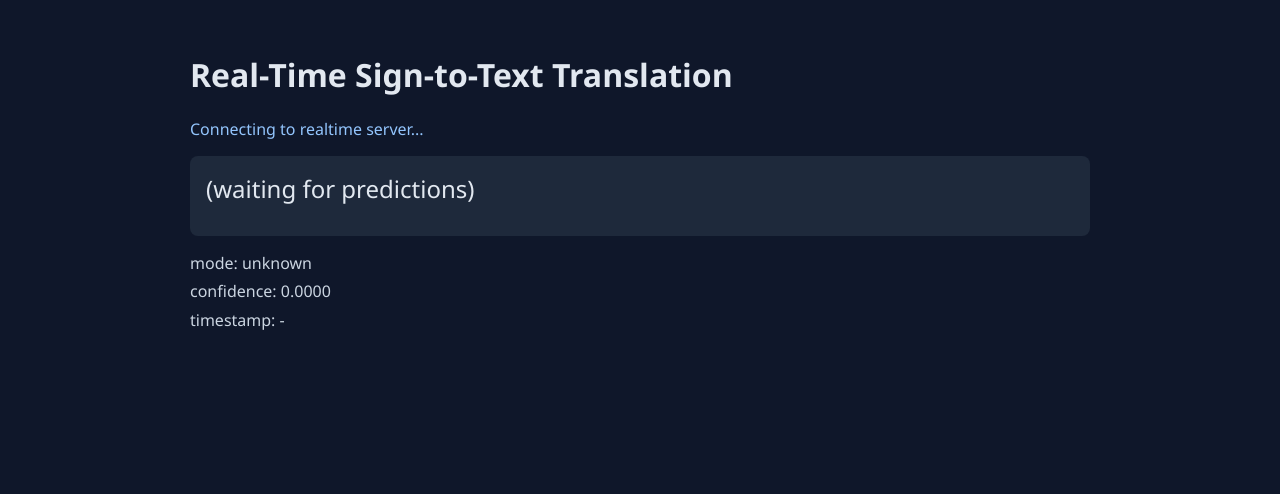
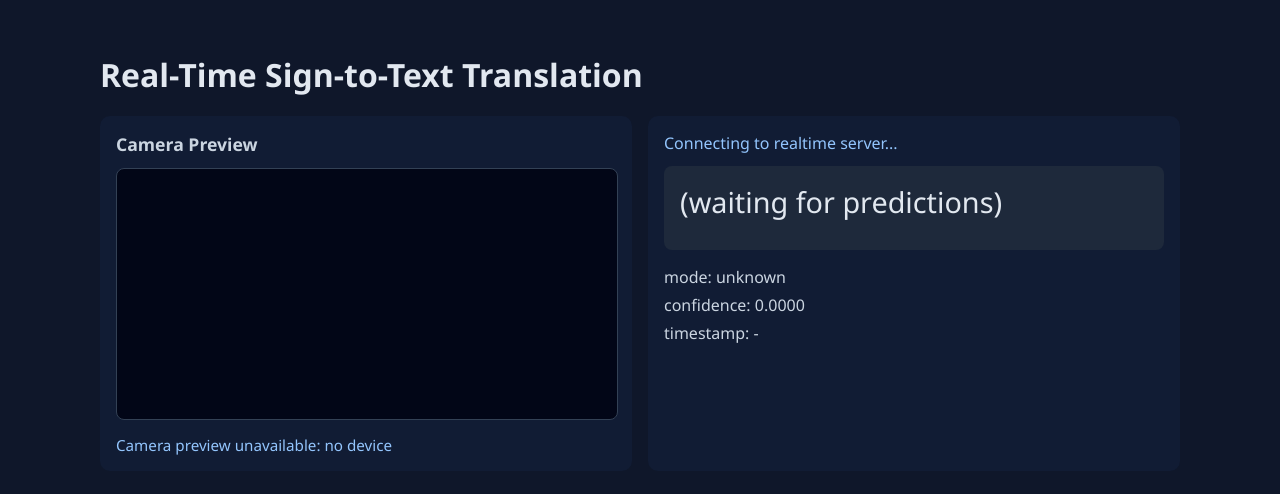
Before and after one commit to Rajithteja04/sign-language-project, a Flask app: page / in a window 1280 px wide. Shown: the top 494 px of the page. Run offline with Flask 3, Linux system fonts and the light colour scheme; some libraries are stand-ins or nearby versions.

Commit message:
Add realtime stabilization, confidence gating, and browser preview updates

```diff
--- a/app/app.py
+++ b/app/app.py
@@ -51,6 +51,8 @@ def _load_runtime_settings() -> dict:
         "camera_index": int(env_or_cfg("CAMERA_INDEX", "camera_index", 0)),
         "emit_interval_ms": int(env_or_cfg("EMIT_INTERVAL_MS", "emit_interval_ms", 1000)),
         "use_mock_inference": _is_true(env_or_cfg("USE_MOCK_INFERENCE", "use_mock_inference", True)),
+        "min_confidence": float(env_or_cfg("MIN_PRED_CONFIDENCE", "min_pred_confidence", 0.30)),
+        "stability_frames": int(env_or_cfg("STABILITY_FRAMES", "stability_frames", 3)),
         "weights": str(env_or_cfg("LSTM_WEIGHTS", "lstm_weights_path", "artifacts/lstm_best.pt")),
         "labels": str(env_or_cfg("LSTM_LABELS", "labels_path", "artifacts/label_to_id.json")),
         "meta": str(env_or_cfg("LSTM_META", "meta_path", "artifacts/lstm_meta.json")),
@@ -153,6 +155,11 @@ def _capture_loop() -> None:
     seq_len = int(model_bundle["seq_len"]) if model_bundle else 30
     seq_buffer: deque[np.ndarray] = deque(maxlen=seq_len)
     emit_seconds = max(settings["emit_interval_ms"], 200) / 1000.0
+    min_confidence = max(0.0, min(1.0, float(settings.get("min_confidence", 0.30))))
+    stability_frames = max(1, int(settings.get("stability_frames", 3)))
+    candidate_label = None
+    candidate_count = 0
+    stable_label = None
 
     try:
         while True:
@@ -191,8 +198,40 @@ def _capture_loop() -> None:
                         pred_id = int(torch.argmax(probs, dim=1).item())
                         confidence = float(probs[0, pred_id].item())
                     raw_text = model_bundle["id_to_label"].get(pred_id, "UNKNOWN")
-                    corrected = text_corrector.correct(raw_text)
-                    payload = _build_payload(mode="real", text=corrected, confidence=confidence, raw_text=raw_text)
+                    if confidence < min_confidence:
+                        candidate_label = None
+                        candidate_count = 0
+                        payload = _build_payload(
+                            mode="real",
+                            text="No confident sign",
+                            confidence=confidence,
+                            raw_text=raw_text,
+                        )
+                    else:
+                        if raw_text == candidate_label:
+                            candidate_count += 1
+                        else:
+                            candidate_label = raw_text
+                            candidate_count = 1
+
+                        if candidate_count >= stability_frames:
+                            stable_label = raw_text
+
+                        if stable_label is None:
+                            payload = _build_payload(
+                                mode="real",
+                                text="Stabilizing gesture...",
+                                confidence=confidence,
+                                raw_text=raw_text,
+                            )
+                        else:
+                            corrected = text_corrector.correct(stable_label)
+                            payload = _build_payload(
+                                mode="real",
+                                text=corrected,
+                                confidence=confidence,
+                                raw_text=stable_label,
+                            )
 
             with _runtime_lock:
                 _runtime["last_prediction"] = payload
--- a/app/static/app.js
+++ b/app/static/app.js
@@ -3,9 +3,17 @@ const outputEl = document.getElementById("output");
 const modeEl = document.getElementById("mode");
 const confidenceEl = document.getElementById("confidence");
 const timestampEl = document.getElementById("timestamp");
+const selfViewEl = document.getElementById("self-view");
+const previewStatusEl = document.getElementById("preview-status");
+
+let previewStream = null;
 
 function setStatus(msg) {
   statusEl.textContent = msg;
+}
+
+function setPreviewStatus(msg) {
+  previewStatusEl.textContent = msg;
 }
 
 function setPrediction(payload) {
@@ -17,7 +25,31 @@ function setPrediction(payload) {
   timestampEl.textContent = `timestamp: ${payload.timestamp || "-"}`;
 }
 
+async function initCameraPreview() {
+  if (!navigator.mediaDevices || !navigator.mediaDevices.getUserMedia) {
+    setPreviewStatus("Browser camera API not supported.");
+    return;
+  }
+
+  try {
+    previewStream = await navigator.mediaDevices.getUserMedia({ video: true, audio: false });
+    selfViewEl.srcObject = previewStream;
+    setPreviewStatus("Camera preview active.");
+  } catch (err) {
+    setPreviewStatus(`Camera preview unavailable: ${err.message || err}`);
+  }
+}
+
+function stopPreview() {
+  if (!previewStream) return;
+  for (const track of previewStream.getTracks()) {
+    track.stop();
+  }
+  previewStream = null;
+}
+
 setStatus("Connecting to realtime server...");
+initCameraPreview();
 
 const socket = io();
 
@@ -38,3 +70,5 @@ socket.on("status", (payload) => {
 socket.on("prediction", (payload) => {
   setPrediction(payload);
 });
+
+window.addEventListener("beforeunload", stopPreview);
--- a/app/static/styles.css
+++ b/app/static/styles.css
@@ -7,8 +7,45 @@ body {
 }
 
 main {
-  max-width: 900px;
+  max-width: 1080px;
   margin: 0 auto;
+}
+
+h1 {
+  margin-bottom: 1.25rem;
+}
+
+h2 {
+  margin: 0 0 0.75rem;
+  font-size: 1.1rem;
+  color: #cbd5e1;
+}
+
+.layout {
+  display: grid;
+  grid-template-columns: 1fr 1fr;
+  gap: 1rem;
+}
+
+.card {
+  background: #111c34;
+  border-radius: 10px;
+  padding: 1rem;
+}
+
+#self-view {
+  width: 100%;
+  max-height: 360px;
+  border-radius: 8px;
+  background: #020617;
+  border: 1px solid #334155;
+  object-fit: cover;
+}
+
+#preview-status {
+  margin-top: 0.6rem;
+  color: #93c5fd;
+  font-size: 0.95rem;
 }
 
 #status {
@@ -17,12 +54,12 @@ main {
 }
 
 #output {
-  margin-top: 1rem;
-  font-size: 1.5rem;
+  margin-top: 0.5rem;
+  font-size: 1.8rem;
   background: #1e293b;
   padding: 1rem;
   border-radius: 8px;
-  min-height: 3rem;
+  min-height: 3.2rem;
 }
 
 #meta {
@@ -31,3 +68,9 @@ main {
   gap: 0.4rem;
   color: #cbd5e1;
 }
+
+@media (max-width: 900px) {
+  .layout {
+    grid-template-columns: 1fr;
+  }
+}
--- a/app/templates/index.html
+++ b/app/templates/index.html
@@ -9,6 +9,15 @@
 <body>
   <main>
     <h1>Real-Time Sign-to-Text Translation</h1>
+
+    <section class="layout">
+      <div class="card">
+        <h2>Camera Preview</h2>
+        <video id="self-view" autoplay muted playsinline></video>
+        <div id="preview-status">Requesting camera permission...</div>
+      </div>
+
+      <div class="card">
         <div id="status">Connecting...</div>
         <div id="output">(waiting for predictions)</div>
         <div id="meta">
@@ -16,9 +25,11 @@
           <span id="confidence">confidence: 0.0000</span>
           <span id="timestamp">timestamp: -</span>
         </div>
+      </div>
+    </section>
   </main>
 
-  <script src="/socket.io/socket.io.js"></script>
+  <script src="https://cdn.socket.io/4.7.5/socket.io.min.js" crossorigin="anonymous"></script>
   <script src="/static/app.js"></script>
 </body>
 </html>
--- a/config/default.yaml
+++ b/config/default.yaml
@@ -15,6 +15,8 @@ artifacts_dir: artifacts
 camera_index: 0
 emit_interval_ms: 1000
 use_mock_inference: true
+min_pred_confidence: 0.30
+stability_frames: 3
 lstm_weights_path: artifacts/lstm_best.pt
 labels_path: artifacts/label_to_id.json
 meta_path: artifacts/lstm_meta.json
```
Also changed, not shown: WORKLOG.md (+96 -0 lines). Lines whose indentation alone changed are shown as unchanged.
